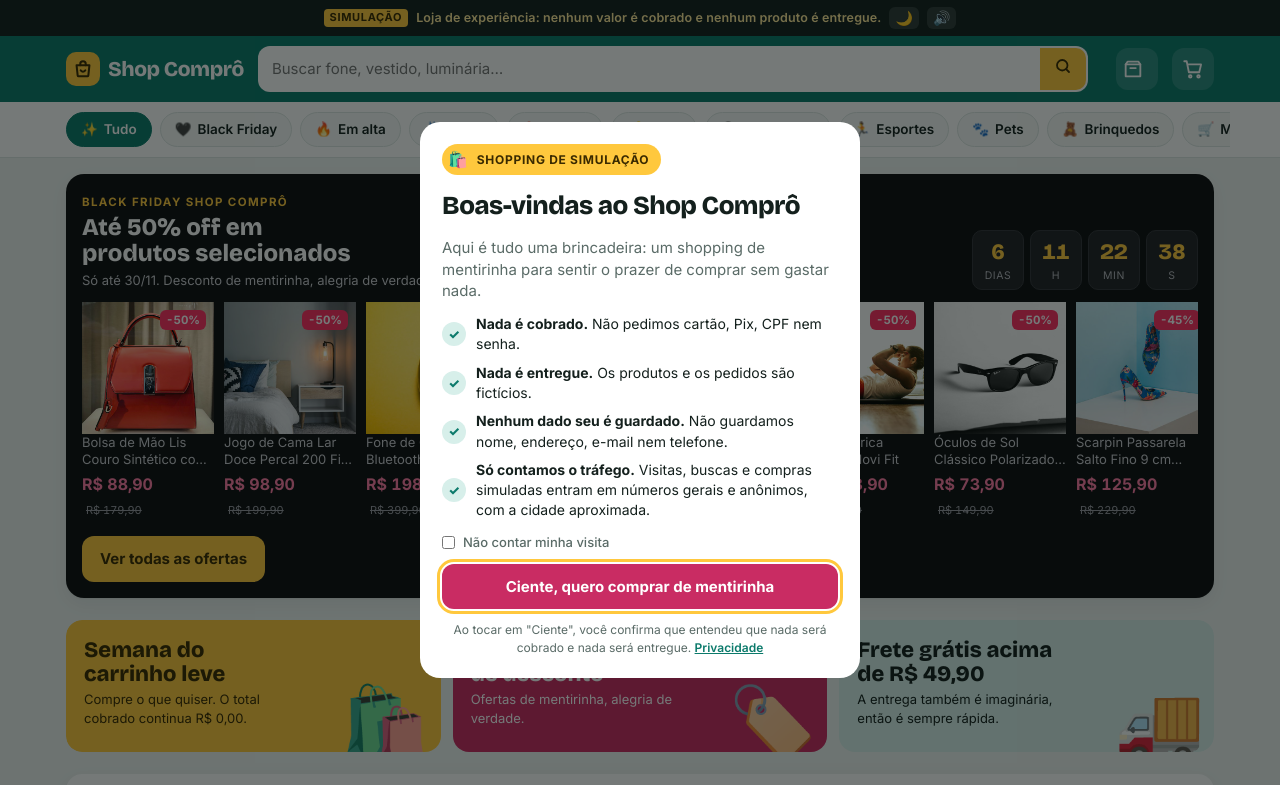
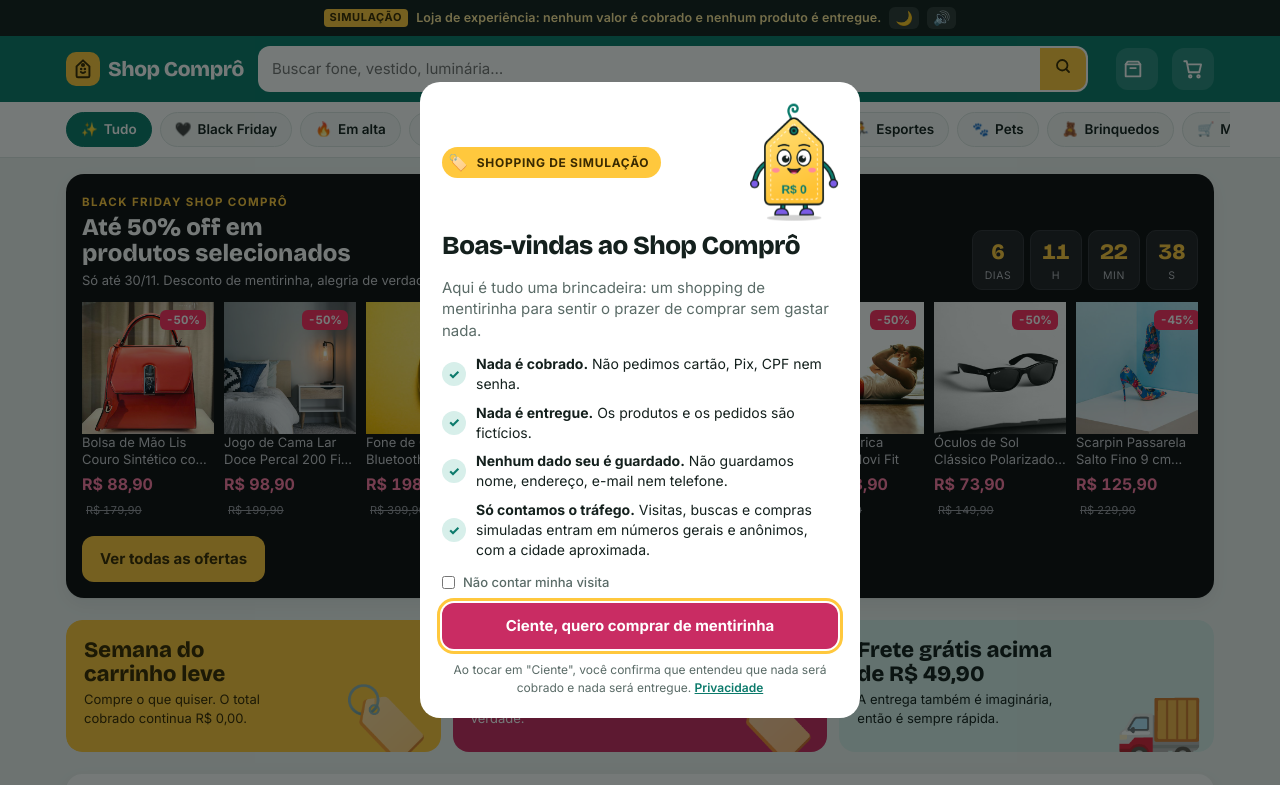
Before and after one commit to francoronaldo-jpg/Compro, a website: page index.html in a window 1280 px wide. Shown: the top 785 px of the page. Drawn offline with nearby package versions, Linux system fonts and the light colour scheme.

Commit message:
Novo visual do mascote Comprito (etiqueta) e logo sem sacola
Diferencia o Shop Comprô de outro site com mascote de sacola laranja:
logo passa a ser uma etiqueta, Comprito aparece nas boas-vindas,
emojis de sacola trocados e banner laranja trocado por verde-água.

Co-Authored-By: Claude Opus 5.5 <noreply@anthropic.com>
Claude-Session: https://claude.ai/code/session_01PRd3kVujQSsigA6dcUf2Gq

```diff
--- a/index.html
+++ b/index.html
@@ -88,7 +88,7 @@ section{margin-bottom:22px}
 .adtag{font-size:10.5px;text-transform:uppercase;letter-spacing:.06em;font-weight:700;opacity:.75}
 .adwide{width:100%;margin-bottom:22px}
 .a1{background:#3B2416;color:#F7E7D4}.a2{background:#1E2A4A;color:#E3E9FF}.a3{background:#DDEFD9;color:#1F3A1C}
-.a4{background:#FF7A45;color:#2B1206}.a5{background:#FFE3A3;color:#3A2A00}.a6{background:#F4D4DE;color:#4A1426}
+.a4{background:#9DE3D8;color:#0B3B34}.a5{background:#FFE3A3;color:#3A2A00}.a6{background:#F4D4DE;color:#4A1426}
 @media (min-width:900px){.adban{padding-right:30%;min-height:170px}.adban img{width:30%}.adtxt{padding:22px 28px}.adtxt b{font-size:26px}}
 .bf{background:#0E0E10;color:#F5F5F5;border-radius:18px;padding:16px;margin-bottom:22px;display:grid;gap:12px;box-shadow:var(--shadow)}
 .bf-top{display:flex;justify-content:space-between;gap:12px;flex-wrap:wrap;align-items:flex-end}
@@ -309,6 +309,7 @@ footer .wrap{padding-block:18px 8px}
 .welcome li i{flex:none;width:24px;height:24px;border-radius:50%;background:var(--brand-soft);color:var(--brand);display:grid;place-items:center;font-style:normal;font-weight:800;font-size:13px}
 .wbadge{display:inline-flex;align-items:center;gap:8px;align-self:flex-start;background:var(--sun);color:var(--sun-ink);border-radius:999px;padding:4px 12px 4px 6px;font-size:12px;text-transform:uppercase;letter-spacing:.06em}
 .wbadge span{font-size:16px}
+.whead{display:flex;align-items:flex-end;justify-content:space-between;gap:10px;margin-bottom:-6px}.whead .wbadge{align-self:center}.wmascot{width:88px;height:auto;flex:none;animation:wbob 2.4s ease-in-out infinite}@keyframes wbob{50%{transform:translateY(-5px) rotate(-3deg)}}@media (prefers-reduced-motion:reduce){.wmascot{animation:none}}
 .welcome li span{flex:1;min-width:0}.welcome li b{color:var(--fg)}
 .wopt{display:flex!important;gap:8px;align-items:center;font-weight:500!important;color:var(--muted)}
 .wopt input{width:auto!important;margin:0!important}
@@ -353,7 +354,7 @@ footer .wrap{padding-block:18px 8px}
   <div class="demo" role="note"><div class="wrap"><b>Simulação</b><span>Loja de experiência: nenhum valor é cobrado e nenhum produto é entregue.</span><button class="snd" id="themeBtn" aria-label="Mudar para fundo escuro" title="Fundo claro ou escuro">🌙</button><button class="snd" id="sndBtn" aria-label="Som ligado" title="Ligar ou desligar o som">🔊</button></div></div>
   <div class="head"><div class="wrap">
     <button class="logo" data-go="home" aria-label="Shop Comprô, início">
-      <span class="logo-mark"><svg viewBox="0 0 24 24" fill="none" stroke="#3A2A00" stroke-width="2.2" stroke-linecap="round" stroke-linejoin="round"><path d="M5 8h14l-1.2 11.2a1 1 0 0 1-1 .8H7.2a1 1 0 0 1-1-.8z"/><path d="M9 8V6.5a3 3 0 0 1 6 0V8"/><path d="M9.5 13.5c.8 1 1.6 1.5 2.5 1.5s1.7-.5 2.5-1.5"/></svg></span>
+      <span class="logo-mark"><svg viewBox="0 0 24 24" fill="none" stroke="#3A2A00" stroke-width="2.1" stroke-linecap="round" stroke-linejoin="round"><path d="M12 2.6 19 9.1v10.4a1.5 1.5 0 0 1-1.5 1.5h-11A1.5 1.5 0 0 1 5 19.5V9.1z"/><circle cx="12" cy="7.6" r="1.2"/><path d="M9.6 15.2c.7.8 1.5 1.2 2.4 1.2s1.7-.4 2.4-1.2"/><path d="M10 12h.01M14 12h.01" stroke-width="2.8"/></svg></span>
       <span>Shop Comprô</span>
     </button>
     <form class="search" id="searchForm" role="search">
@@ -716,7 +717,7 @@ function home(){
    <div class="rail">${P.filter(p=>p.bf).sort((a,b)=>b.bf-a.bf).map(p=>`<button class="mini" data-open="${p.id}" aria-label="${esc(p.name)}">${ph(p,`<b class="off bfoff num">-${p.bf}%</b>`)}<p class="nm bfnm">${esc(p.name)}</p><div class="pr num">${brl(p.price)} <s>${brl(p.old)}</s></div></button>`).join('')}</div>
    <button class="btn bf-cta" data-cat="bf">Ver todas as ofertas</button></section>`;
   h+=`<section class="banners" aria-label="Destaques">
-   <div class="ban ban-1"><div><h3>Semana do carrinho leve</h3><p>Compre o que quiser. O total cobrado continua R$ 0,00.</p></div><span class="big" aria-hidden="true">🛍️</span></div>
+   <div class="ban ban-1"><div><h3>Semana do carrinho leve</h3><p>Compre o que quiser. O total cobrado continua R$ 0,00.</p></div><span class="big" aria-hidden="true">🏷️</span></div>
    <div class="ban ban-2"><div><h3>Até 55% de desconto</h3><p>Ofertas de mentirinha, alegria de verdade.</p></div><span class="big" aria-hidden="true">🏷️</span></div>
    <div class="ban ban-3"><div><h3>Frete grátis acima de R$ 49,90</h3><p>A entrega também é imaginária, então é sempre rápida.</p></div><span class="big" aria-hidden="true">🚚</span></div>
   </section>
@@ -990,7 +991,7 @@ $('#q').addEventListener('input',e=>{if(!e.target.value){S.q='';if(S.view==='hom
 let TRACKED=false;
 function welcome(){
  $('#layer').innerHTML=`<div class="scrim center"><div class="welcome" role="dialog" aria-modal="true" aria-labelledby="wt" aria-describedby="wd">
-  <div class="wbadge"><span>🛍️</span><b>Shopping de simulação</b></div>
+  <div class="whead"><div class="wbadge"><span>🏷️</span><b>Shopping de simulação</b></div><img class="wmascot" src="img/comprito.png" alt="Comprito, o mascote do Shop Comprô" width="88" height="117"></div>
   <h2 id="wt">Boas-vindas ao Shop Comprô</h2>
   <p id="wd">Aqui é tudo uma brincadeira: um shopping de mentirinha para sentir o prazer de comprar sem gastar nada.</p>
   <ul>
```
Also changed, not shown: img/comprito.png (added).
